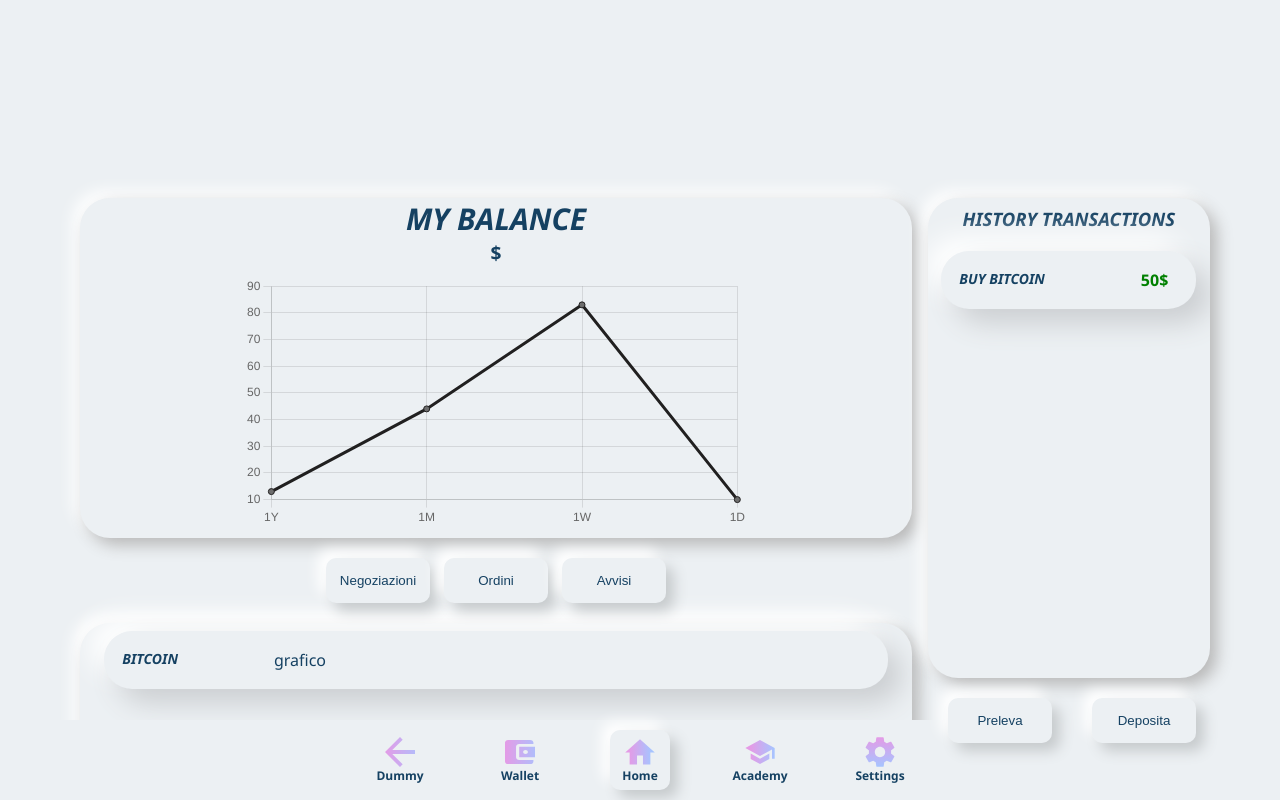
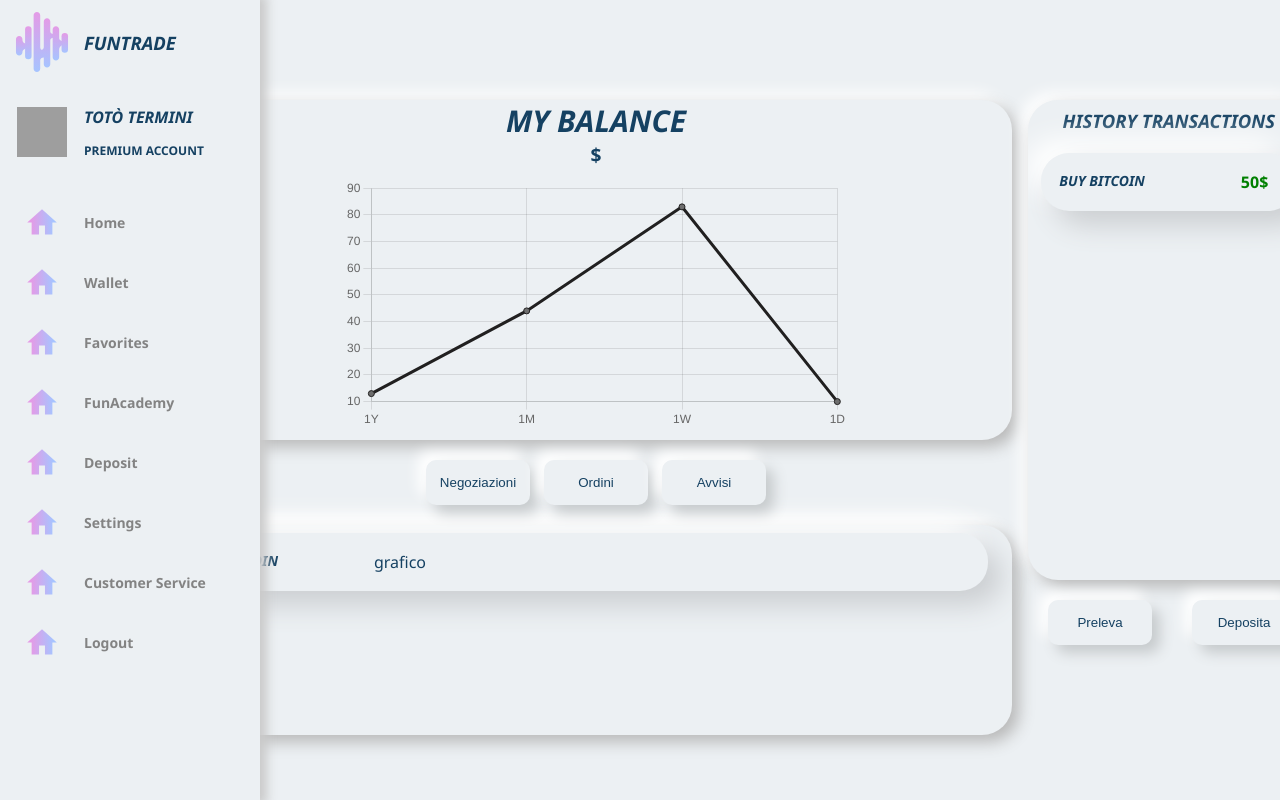
Before and after one commit to casiimir/fun-trade, a Next.js app: page /profile in a window 1280 px wide. Built offline with nearby package versions, Linux system fonts and the light colour scheme; grey boxes are pictures that could not be loaded.

Commit message:
feature: add sidebar component

```diff
--- a/src/components/navbarBottom/NavbarBottom.module.scss
+++ b/src/components/navbarBottom/NavbarBottom.module.scss
@@ -1,23 +1,9 @@
 .Navbar {
   @include flexboxCenter();
-  padding: 0 rem($paddingSmall);
-  width: 100%;
-  min-width: 370px;
-  height: rem(80px);
-  position: fixed;
-  bottom: 0;
-  left: 0;
-  border-top-left-radius: rem(10px);
-  border-top-right-radius: rem(10px);
-  background-color: $background-main;
 }
 
 .wrapper {
   @include flexboxCenterColumn;
-  width: rem(60px);
-  height: rem(60px);
-  border-radius: $roundedMedium;
-  cursor: pointer;
 
   &.selected {
     @extend %neumorphism;
@@ -29,26 +15,39 @@
 
   p {
     @extend %paragraphBold;
-    font-size: rem($paragraphExtraSmall);
   }
 }
 
 @media screen and (max-width: 767px) {
   .Navbar {
     justify-content: space-around;
+    padding: 0 rem($paddingSmall);
+    width: 100%;
+    min-width: 370px;
+    height: rem(80px);
+    position: fixed;
+    bottom: 0;
+    left: 0;
+    border-top-left-radius: rem(10px);
+    border-top-right-radius: rem(10px);
+    background-color: $background-main;
+    z-index: 1;
+  }
+
+  .wrapper {
+    width: rem(60px);
+    height: rem(60px);
+    border-radius: $roundedMedium;
+    cursor: pointer;
+
+    p {
+      font-size: rem($paragraphExtraSmall);
+    }
   }
 }
 
-@media screen and (min-width: 768px) and (max-width: 1023px) {
+@media screen and (min-width: 768px) {
   .Navbar {
-    justify-content: center;
-    gap: rem(60px);
+    display: none;
   }
 }
-
-@media screen and (min-width: 1024px) {
-  .Navbar {
-    justify-content: center;
-    gap: rem(60px);
-  }
-}
--- a/src/components/navbarTop/NavbarTop.module.scss
+++ b/src/components/navbarTop/NavbarTop.module.scss
@@ -1,8 +1,35 @@
 .Navbar {
+  @include flexboxCenter();
+}
+
+.container {
+  @extend %neumorphism;
+  @include flexboxCenter;
+
+  &:active {
+    @extend %neumorphismActive;
+  }
+}
+
+.logo {
+  @extend %neumorphism;
+  @include flexboxCenter;
+
+  &::after {
+    @extend %neumorphism;
+  }
+}
+
+.burgerModal {
+  @extend %neumorphism;
+}
+
+@media screen and (max-width: 767px) {
+  .Navbar {
+    justify-content: space-between;
     width: 100%;
     min-width: 370px;
     height: rem(140px);
-  @include flexboxCenter();
     padding: rem($paddingSmall);
     position: fixed;
     top: 0;
@@ -12,22 +39,14 @@
   }
 
   .container {
-  @extend %neumorphism;
-  @include flexboxCenter;
     width: rem(65px);
     height: rem(55px);
     padding: rem($paddingSmall);
     border-radius: $roundedMedium;
     cursor: pointer;
-
-  &:active {
-    @extend %neumorphismActive;
-  }
   }
 
   .logo {
-  @extend %neumorphism;
-  @include flexboxCenter;
     width: rem(100px);
     height: rem(100px);
     padding: rem($paddingExtraLarge);
@@ -35,7 +54,6 @@
     border-radius: 100%;
 
     &::after {
-    @extend %neumorphism;
       content: "";
       position: absolute;
       width: rem(60px);
@@ -46,7 +64,6 @@
   }
 
   .burgerModal {
-  @extend %neumorphism;
     width: 300px;
     height: auto;
     max-height: calc(100vh - rem(50px));
@@ -74,7 +91,6 @@
   }
 
   .searchModal {
-  @extend %neumorphism;
     width: 300px;
     height: rem(55px);
     max-height: calc(100vh - rem(50px));
@@ -102,20 +118,16 @@
     width: 300px;
     height: 100vh;
   }
-
-@media screen and (max-width: 767px) {
-  .Navbar {
-    justify-content: space-between;
-  }
 }
 
-// @media screen and (min-width: 768px) and (max-width: 1023px) {
 @media screen and (min-width: 768px) and (max-width: 1023px) {
+  .Navbar {
+    display: none;
+  }
 }
 
 @media screen and (min-width: 1024px) {
   .Navbar {
-    visibility: hidden;
-    opacity: 0;
+    display: none;
   }
 }
--- /dev/null
+++ b/src/components/sidebar/Sidebar.jsx
@@ -0,0 +1,107 @@
+import Image from "next/image";
+import styles from "./Sidebar.module.scss";
+import { menuList } from "@/mock/menuList";
+import closeIcon from "../../assets/iconsProject/close-menu.svg";
+// icons
+import profileIcon from "../../mock/profile-icon.svg";
+import homeIcon from "../../assets/iconsProject/home.svg";
+import logoIcon from "../../assets/iconsProject/logo.svg";
+
+const Sidebar = () => {
+  return (
+    <section className={styles.Sidebar}>
+      {/* <button onClick={onHandleClick} className={styles.closeBtn}>
+        <Image src={closeIcon} alt="close" width={40} height={40} />
+      </button> */}
+      <div className={styles.wrapper}>
+        <div className={styles.icon}>
+          <Image src={logoIcon} alt="logo" width={60} height={60} />
+        </div>
+        <div className={styles.fadein}>
+          <h2 className={`${styles.title} ${styles.label}`}>funtrade</h2>
+        </div>
+      </div>
+      <div className={styles.container}>
+        <div className={styles.wrapper}>
+          <div className={styles.icon}>
+            <Image src={profileIcon} alt="profile" width={50} height={50} />
+          </div>
+          <div className={`${styles.profileText} ${styles.fadein}`}>
+            <p className={`${styles.profileText__name} ${styles.label}`}>Totò Termini</p>
+            <p className={`${styles.profileText__accountType} ${styles.label}`}>
+              Premium account
+            </p>
+          </div>
+        </div>
+        <ul className={styles.menuList}>
+          <li className={styles.menuList__wrapper}>
+            <div className={styles.icon}>
+              <Image src={homeIcon} alt="home" width={30} height={30} />
+            </div>
+            <div className={styles.fadein}>
+              <p className={`${styles.content} ${styles.label}`}>Home</p>
+            </div>
+          </li>
+          <li className={styles.menuList__wrapper}>
+            <div className={styles.icon}>
+              <Image src={homeIcon} alt="wallet" width={30} height={30} />
+            </div>
+            <div className={styles.fadein}>
+              <p className={`${styles.content} ${styles.label}`}>wallet</p>
+            </div>
+          </li>
+          <li className={styles.menuList__wrapper}>
+            <div className={styles.icon}>
+              <Image src={homeIcon} alt="favorites" width={30} height={30} />
+            </div>
+            <div className={styles.fadein}>
+              <p className={`${styles.content} ${styles.label}`}>favorites</p>
+            </div>
+          </li>
+          <li className={styles.menuList__wrapper}>
+            <div className={styles.icon}>
+              <Image src={homeIcon} alt="FunAcademy" width={30} height={30} />
+            </div>
+            <div className={styles.fadein}>
+              <p className={`${styles.content} ${styles.label}`}>FunAcademy</p>
+            </div>
+          </li>
+          <li className={styles.menuList__wrapper}>
+            <div className={styles.icon}>
+              <Image src={homeIcon} alt="deposit" width={30} height={30} />
+            </div>
+            <div className={styles.fadein}>
+              <p className={`${styles.content} ${styles.label}`}>deposit</p>
+            </div>
+          </li>
+          <li className={styles.menuList__wrapper}>
+            <div className={styles.icon}>
+              <Image src={homeIcon} alt="settings" width={30} height={30} />
+            </div>
+            <div className={styles.fadein}>
+              <p className={`${styles.content} ${styles.label}`}>settings</p>
+            </div>
+          </li>
+          <li className={styles.menuList__wrapper}>
+            <div className={styles.icon}>
+              <Image src={homeIcon} alt="customer service" width={30} height={30} />
+            </div>
+            <div className={styles.fadein}>
+              <p className={`${styles.content} ${styles.label}`}>customer service</p>
+            </div>
+          </li>
+          <li className={styles.menuList__wrapper}>
+            <div className={styles.icon}>
+              <Image src={homeIcon} alt="logout" width={30} height={30} />
+            </div>
+            <div className={styles.fadein}>
+              <p className={`${styles.content} ${styles.label}`}>logout</p>
+            </div>
+          </li>
+        </ul>
+      </div>
+    </section>
+  );
+};
+
+export default Sidebar;
--- /dev/null
+++ b/src/components/sidebar/Sidebar.module.scss
@@ -0,0 +1,128 @@
+.Sidebar {
+  display: none;
+  padding: $paddingSmall;
+  box-shadow: 2px 0px 10px 5px rgb(202, 202, 202);
+}
+
+.label {
+  display: none;
+  width: auto;
+  transition: all 0.25s ease;
+}
+
+.fadein {
+  transition: all 0.4s ease 0.15s;
+  opacity: 0;
+}
+
+.container {
+  width: auto;
+  height: 100%;
+  margin-top: rem(30px);
+}
+
+.wrapper {
+  @include flexboxCenter();
+  width: auto;
+  justify-content: flex-start;
+}
+
+.icon {
+  @include flexboxCenter();
+  width: 60px;
+  height: 60px;
+  border-radius: 100%;
+}
+
+.profileText {
+  @include flexboxCenterColumn();
+  align-items: flex-start;
+  width: auto;
+  height: 100%;
+  gap: rem(14px);
+
+  &__name {
+    @extend %heading;
+    height: 50%;
+  }
+
+  &__accountType {
+    @extend %paragraphBold;
+    height: 50%;
+    font-size: $paragraphExtraSmall;
+    text-transform: uppercase;
+  }
+}
+
+.menuList {
+  width: 100%;
+  height: auto;
+  margin-top: rem(30px);
+
+  li {
+    cursor: pointer;
+  }
+}
+
+.menuList__wrapper {
+  @include flexboxCenter();
+  @extend %paragraphBold;
+  width: 100%;
+  height: rem(60px);
+  justify-content: flex-start;
+  padding: $paddingExtraSmall 0;
+  font-size: $paddingSmall;
+
+  .content {
+    @extend %paragraphBold;
+    height: 100%;
+    font-size: $paragraphSmall;
+    color: $text;
+  }
+}
+
+@media screen and (max-width: 767px) {
+}
+
+@media screen and (min-width: 768px) {
+  .Sidebar {
+    display: unset;
+    width: rem(85px);
+    height: 100vh;
+    position: fixed;
+    top: 0;
+    left: 0;
+    background-color: $background-main;
+    transition: all 0.5s ease-in-out;
+    z-index: 99;
+
+    &:hover {
+      width: rem(260px);
+
+      .label {
+        display: unset;
+        padding-left: $paddingSmall;
+      }
+
+      .wrapper {
+        width: rem(230px);
+      }
+
+      .container {
+        width: rem(230px);
+      }
+
+      .content {
+        @include flexboxCenter();
+      }
+
+      .fadein {
+        opacity: 1;
+      }
+    }
+  }
+
+  /*  .menuList__wrapper__label {
+    display: none;
+  } */
+}
--- /dev/null
+++ b/src/components/sidebar/index.jsx
@@ -0,0 +1,3 @@
+import Sidebar from "./Sidebar";
+
+export default Sidebar;
--- a/src/layouts/DefaultLayout.jsx
+++ b/src/layouts/DefaultLayout.jsx
@@ -1,11 +1,12 @@
 import NavbarTop from "@/components/navbarTop";
 import NavbarBottom from "@/components/navbarBottom";
-import { navbarItems } from "../mock/navbarItems";
 import styles from "./DefaultLayout.module.scss";
+import Sidebar from "@/components/sidebar";
 
 const DefaultLayout = ({ children }) => {
   return (
     <>
+      <Sidebar />
       <NavbarTop />
       <section className={`${true && styles.content}`}>{children}</section>
       <NavbarBottom />
--- a/src/layouts/DefaultLayout.module.scss
+++ b/src/layouts/DefaultLayout.module.scss
@@ -1,8 +1,25 @@
 .content {
-  width: 100%;
-  height: 100%;
-  min-width: 370px;
-  margin-top: rem(160px);
-  margin-bottom: rem(80px);
-  padding: $paddingMedium 0;
+  margin-top: rem(80px);
+  margin-bottom: 0;
+  margin-left: rem(100px);
+  padding-bottom: $paddingLarge;
 }
+
+@media screen and (max-width: 767px) {
+  .content {
+    width: 100%;
+    height: 100%;
+    max-width: 1400px;
+    min-width: 370px;
+    margin-top: rem(140px);
+    margin-bottom: rem(80px);
+    margin-left: 0;
+    padding-bottom: 0;
+  }
+}
+
+@media screen and (min-width: 768px) and (max-width: 1023px) {
+}
+
+@media screen and (min-width: 1024px) {
+}
--- a/src/scss/typography/typography.scss
+++ b/src/scss/typography/typography.scss
@@ -1,5 +1,6 @@
 $heading1: 30px;
 $subHeading1: 18.5px;
 $heading2: 14px;
+$paragraphLarge: 18px;
 $paragraphSmall: 14px;
 $paragraphExtraSmall: 12px;
--- a/src/scss/variables/colors.scss
+++ b/src/scss/variables/colors.scss
@@ -1,4 +1,6 @@
 $background-main: #ecf0f3;
+
+$text: #838383;
 
 // Button colors
 $btn-main: #154162;
--- a/src/styles/globals.scss
+++ b/src/styles/globals.scss
@@ -54,3 +54,15 @@ a {
 input[type="submit"]:hover {
   color: colorShade(white, $btn-main, 40%);
 }
+
+@media screen and (max-width: 767px) {
+}
+
+@media screen and (min-width: 768px) and (max-width: 1023px) {
+}
+
+@media screen and (min-width: 1024px) {
+  #__next {
+    display: flex;
+  }
+}
```
Also changed, not shown: src/styles/FunAcademy.module.scss (+7 -11 lines). Lines whose indentation alone changed are shown as unchanged.
